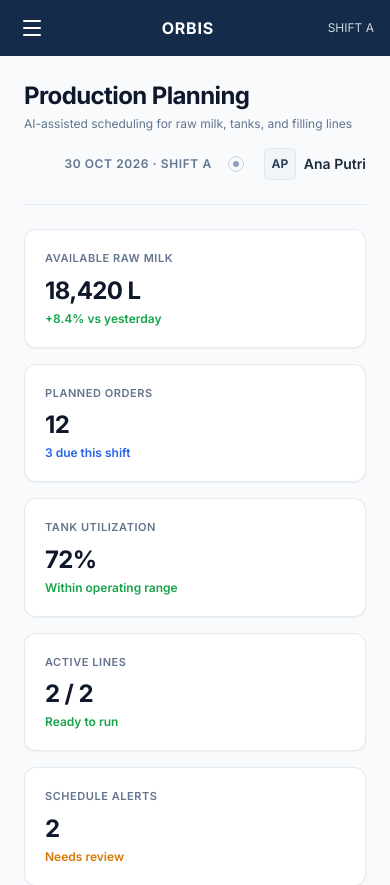
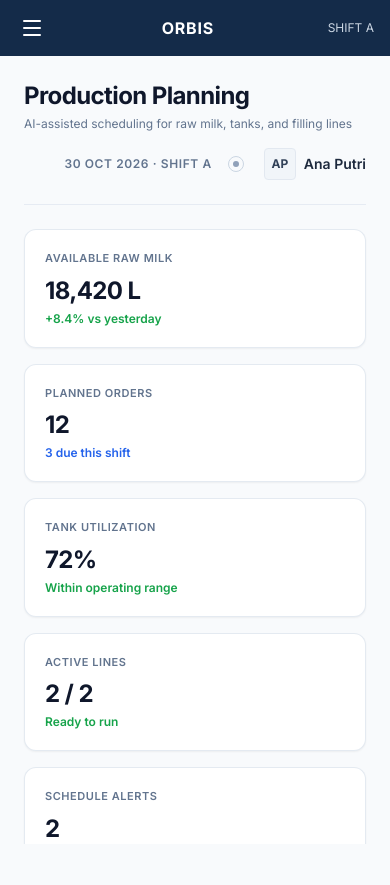
Before and after one commit to tiara082/orbis-ai, a React (Vite) app: page / in a window 390 px wide. Shown: the top 885 px of the page. After the commit the page ends 844 px from the top, so only its background shows below. Built offline with nearby package versions, Linux system fonts and the light colour scheme.

Commit message:
feat: enhance App and Sidebar components with scrolling behavior and layout adjustments

```diff
--- a/src/App.tsx
+++ b/src/App.tsx
@@ -1,4 +1,4 @@
-import React, { useState } from 'react'
+import React, { useEffect, useRef, useState } from 'react'
 import { Sidebar, type NavPage } from './components/Sidebar'
 
 // Production Planning
@@ -54,6 +54,11 @@ import { Menu, X } from 'lucide-react'
 export const App: React.FC = () => {
   const [currentPage, setCurrentPage] = useState<NavPage>('production-planning')
   const [mobileMenuOpen, setMobileMenuOpen] = useState(false)
+  const contentRef = useRef<HTMLDivElement>(null)
+
+  useEffect(() => {
+    contentRef.current?.scrollTo({ top: 0 })
+  }, [currentPage])
 
   const handleNavigate = (page: NavPage) => {
     setCurrentPage(page)
@@ -263,7 +268,7 @@ export const App: React.FC = () => {
   }
 
   return (
-    <div className="min-h-screen flex bg-[#F8FAFC]">
+    <div className="h-screen overflow-hidden flex bg-[#F8FAFC]">
       {/* Mobile Menu Backdrop */}
       {mobileMenuOpen && (
         <div
@@ -274,7 +279,7 @@ export const App: React.FC = () => {
 
       {/* Sidebar for Desktop & Mobile Drawer */}
       <div
-        className={`fixed inset-y-0 left-0 z-50 transform md:relative md:translate-x-0 transition-transform duration-200 ease-in-out ${
+        className={`fixed inset-y-0 left-0 z-50 transform md:relative md:h-full md:shrink-0 md:translate-x-0 transition-transform duration-200 ease-in-out ${
           mobileMenuOpen ? 'translate-x-0' : '-translate-x-full'
         }`}
       >
@@ -282,7 +287,7 @@ export const App: React.FC = () => {
       </div>
 
       {/* Main Content Area */}
-      <div className="flex-1 flex flex-col min-w-0 overflow-y-auto">
+      <div ref={contentRef} className="flex-1 flex flex-col min-w-0 min-h-0 overflow-y-auto">
         {/* Mobile Header Bar */}
         <div className="md:hidden flex items-center justify-between px-4 py-3 bg-[#142B49] text-white">
           <button
--- a/src/components/Sidebar.tsx
+++ b/src/components/Sidebar.tsx
@@ -146,7 +146,7 @@ export const Sidebar: React.FC<SidebarProps> = ({ currentPage, onNavigate }) =>
   ]
 
   return (
-    <aside className="w-64 bg-[#142B49] text-slate-300 flex flex-col min-h-screen shrink-0 select-none">
+    <aside className="w-64 bg-[#142B49] text-slate-300 flex flex-col h-full shrink-0 select-none">
       {/* Brand Header */}
       <div className="px-6 pt-7 pb-6">
         <h1 className="text-xl font-bold tracking-wider text-white">ORBIS</h1>
@@ -156,7 +156,7 @@ export const Sidebar: React.FC<SidebarProps> = ({ currentPage, onNavigate }) =>
       </div>
 
       {/* Navigation Links */}
-      <nav className="flex-1 px-3 space-y-1">
+      <nav className="flex-1 min-h-0 overflow-y-auto px-3 space-y-1">
         {navItems.map((item) => {
           const Icon = item.icon
           const active = item.isActive
```
